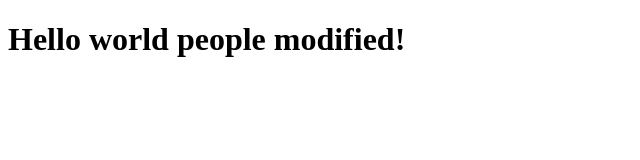
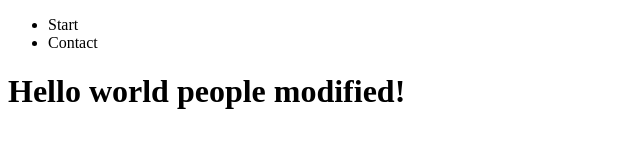
Before and after one commit to Carlosperez2/prueba-online-ejercicio1, a plain HTML site: page index.html in a window 1280 px wide. Shown: the whole page, without its empty margins (0-640 px from the left). Drawn offline with Linux system fonts and the light colour scheme.

Commit message:
add header

```diff
--- a/index.html
+++ b/index.html
@@ -7,6 +7,12 @@
     <title>Document</title>
   </head>
   <body>
+    <header>
+      <ul>
+        <li>Start</li>
+        <li>Contact</li>
+      </ul>
+    </header>
     <h1>Hello world people modified!</h1>
   </body>
 </html>
```
